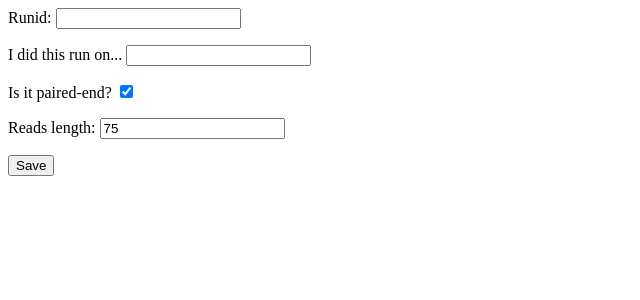
After one commit to epigen-UCSD/epigen_ucsd_django, a Django app: page /nextseq_app/add/ in a window 1280 px wide. The commit adds this page. Shown: the top 300 px of the page, without its empty margins (0-640 px from the left). Run offline with Django 3.2, Linux system fonts and the light colour scheme; a user stored in the database is signed in.

Commit message:
creat a new run enabled

```diff
--- a/nextseq_app/models.py
+++ b/nextseq_app/models.py
@@ -1,5 +1,6 @@
 from django.db import models
 from django.contrib.auth.models import User
+from django.urls import reverse
 
 class Barcode(models.Model):
 	indexid = models.CharField(max_length=200)
@@ -14,6 +15,9 @@ class RunInfo(models.Model):
 	is_pe = models.BooleanField('Is it paired-end?', default=True)
 	reads_length = models.IntegerField(default=75)
 
+	def get_absolute_url(self):
+		return reverse('nextseq_app:rundetail', kwargs={'pk': self.pk})
+
 	def __str__(self):
 		return self.runid
 class SamplesInRun(models.Model):
--- /dev/null
+++ b/nextseq_app/templates/nextseq_app/createrun.html
@@ -0,0 +1,4 @@
+<form action="" method="post">{% csrf_token %}
+    {{ form.as_p }}
+    <input type="submit" value="Save" />
+</form>
--- a/nextseq_app/templates/nextseq_app/detail.html
+++ b/nextseq_app/templates/nextseq_app/detail.html
@@ -19,3 +19,6 @@
   </tr>
 {% endfor %}
 </table>
+
+<p><a href="{% url 'nextseq_app:run_add' %}"> Add a new Sample</a></p>
+<p><a href="{% url 'nextseq_app:run_add' %}"> Add multiple Samples in One submission</a></p>
--- a/nextseq_app/templates/nextseq_app/index.html
+++ b/nextseq_app/templates/nextseq_app/index.html
@@ -16,7 +16,7 @@
 	{% endfor %}
 	</ul>
 
-<a href="{% url 'nextseq_app:login' %}"> Add a new RunInfo </a>
+<a href="{% url 'nextseq_app:run_add' %}"> Add a new RunInfo </a>
 {% else %}
 	<p>No RunInfos are available.</p>
 {% endif %}
--- a/nextseq_app/urls.py
+++ b/nextseq_app/urls.py
@@ -12,6 +12,7 @@ urlpatterns = [
     path('logout/', views.logout_view, name='logout'),
     #path('<int:pk>/', views.RunDetailView.as_view(), name='rundetail'),
     path('<int:pk>/', views.RunDetailView.as_view(), name='rundetail'),
+    path('add/', views.RunCreateView.as_view(), name='run_add'),
 
 
 ]
--- a/nextseq_app/views.py
+++ b/nextseq_app/views.py
@@ -1,7 +1,7 @@
 from django.shortcuts import render,redirect,get_object_or_404
 from django.http import HttpResponse
 from django.contrib.auth import authenticate, login, logout
-from .forms import UserRegisterForm,UserLoginForm
+from .forms import UserRegisterForm,UserLoginForm,RunCreationForm
 from django.views.generic import FormView, View
 from django.urls import reverse_lazy
 from django.http import HttpResponseRedirect
@@ -14,7 +14,7 @@ from django.views.generic.detail import DetailView
 from django.utils.decorators import method_decorator
 from django.conf import settings
 from django.views.decorators.cache import never_cache
-
+from django.views.generic.edit import CreateView,UpdateView,DeleteView
 # Create your views here.
 # def index(request):
 #     return HttpResponse("Hello, world!")
@@ -30,8 +30,6 @@ barcodes_dic = {}
 barcodes_list = Barcode.objects.all()
 for barcodes in barcodes_list:
 	barcodes_dic[barcodes.indexid] = barcodes.indexseq
-print(barcodes_dic['A006'])
-
 
 @login_required
 def IndexView(request):
@@ -61,6 +59,17 @@ class RunDetailView(DetailView):
 # 		barcodequery = Barcode.objects.get(indexid=samples.i5index)
 # 		barcodei5[samples] = barcodequery.indexseq
 # 	return render(request, 'nextseq_app/detail.html', {'runinfo': runinfo, 'barcodei7': barcodei7, 'barcodei5': barcodei5})
+@method_decorator(login_required, name='dispatch')
+class RunCreateView(CreateView):
+	model = RunInfo
+	fields = ['runid','date','is_pe','reads_length']
+	template_name = 'nextseq_app/createrun.html'
+	#ields = '__all__'
+
+@method_decorator(login_required, name='dispatch')
+class RunCreateView2(CreateView):
+	form_class = RunCreationForm
+	template_name = 'nextseq_app/createrun.html'
 
 class UserRegisterView(FormView):
 	form_class = UserRegisterForm
```
Also changed, not shown: nextseq_app/forms.py (+14 -1 lines), db.sqlite3.
